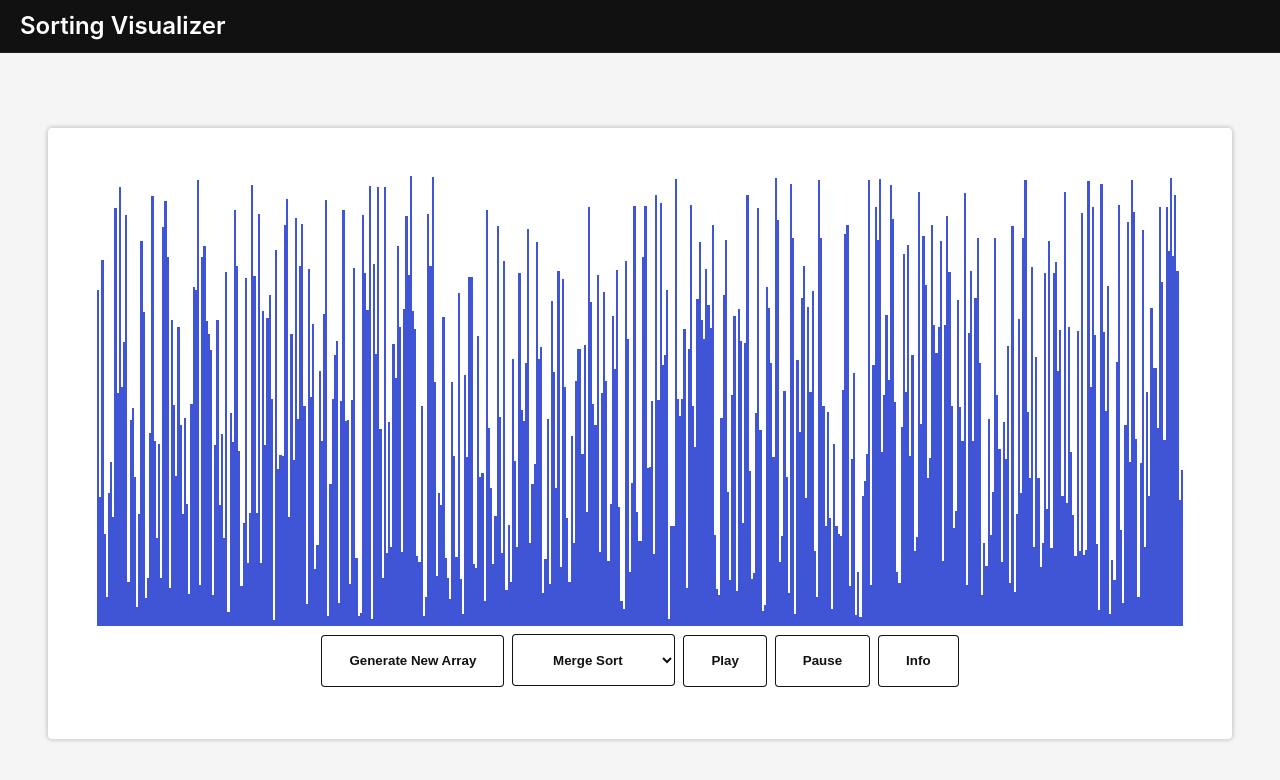
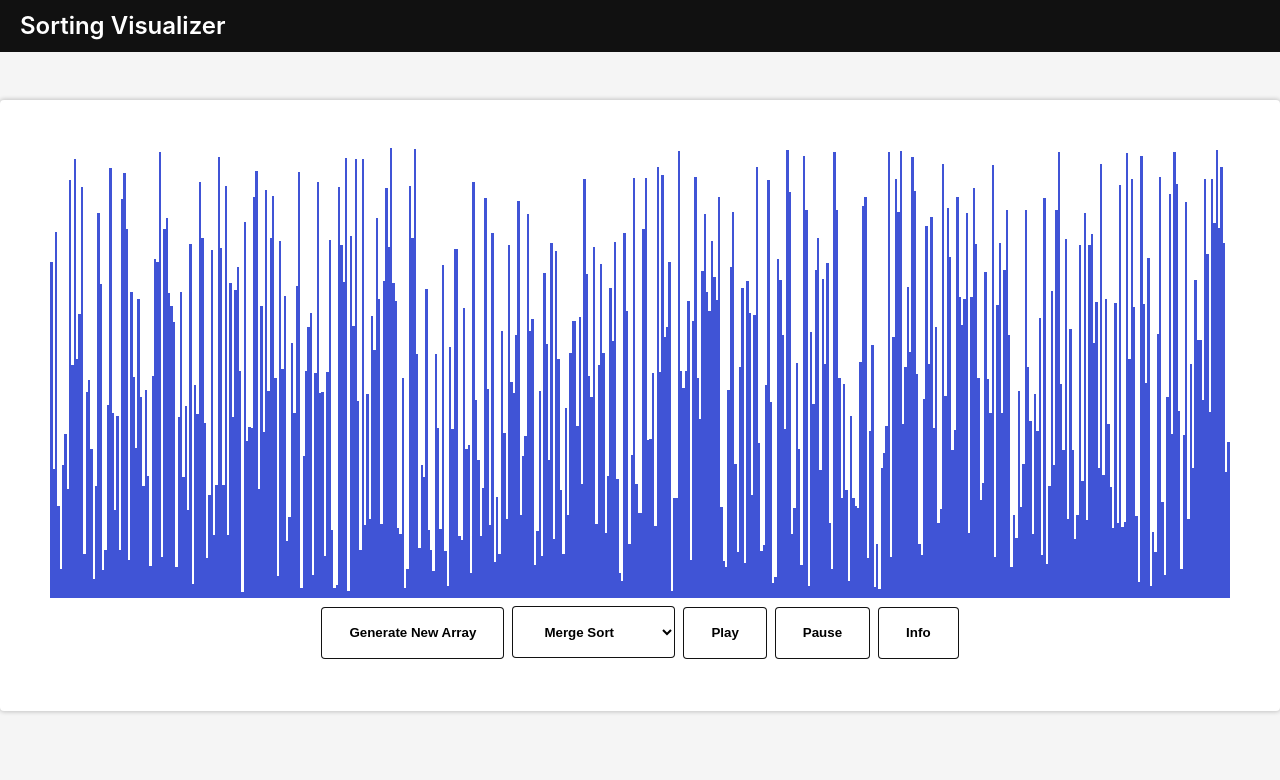
Before and after one commit to cameronmcginley/sorting-visualizer, a React (Create React App) app: page / in a window 1280 px wide. Shown: the top 780 px of the page. Built offline with nearby package versions, Linux system fonts and the light colour scheme.

Commit message:
Cleaned up

```diff
--- a/public/assets/css/main.css
+++ b/public/assets/css/main.css
@@ -1,34 +1,18 @@
-body {
-    background-color: var(--overall-background-color);
-    color: var(--text-color);
-}
-body.is-preload *,
-body.is-preload *:before,
-body.is-preload *:after {
-    -moz-animation: none !important;
-    -webkit-animation: none !important;
-    -ms-animation: none !important;
-    animation: none !important;
-    -moz-transition: none !important;
-    -webkit-transition: none !important;
-    -ms-transition: none !important;
-    transition: none !important;
-}
-
 :root {
     --overall-background-color: #f5f5f5;
     --main-background-color: #ffffff;
     --text-color: #121212;
     --large-button-background-color: #ffffff;
     --main-shadow: 0px 0px 4px 1px rgba(0, 0, 0, 0.2);
-    --theme-icon: url("../../images/MoonIconInner.png");
-    --theme-icon-highlight: url("../../images/MoonIcon.png");
-    --accent-color: #4054d6; /* #ce1b28 */
-    --accent-color-hover: #5768db; /* #e2212f */
-    --accent-color-active: #2d43d2; /* #b71824 */
+    /*--theme-icon: url("../../images/MoonIconInner.png");
+    --theme-icon-highlight: url("../../images/MoonIcon.png");*/
+    --accent-color: #4054d6;
+    --accent-color-hover: #5768db;
+    --accent-color-active: #2d43d2;
     --button-outline: var(--text-color);
 }
 
+/*
 .dark-mode {
     --overall-background-color: #111111;
     --main-background-color: #151515;
@@ -54,112 +38,83 @@ body.is-preload *:after {
 }
 .theme:hover {
     background-image: var(--theme-icon-highlight);
-}
+}*/
 
-div .plot {
-    max-width: 100%;
-    margin-left: auto;
-    margin-right: auto;
-}
-
-a {
-    color: var(--accent-color);
-}
-
-/* Inner */
-.inner {
-    margin: 0 auto;
-    width: 75rem;
-    max-width: calc(100% - 6rem);
-}
-@media screen and (max-width: 480px) {
-    .inner {
-        max-width: calc(100% - 3rem);
-    }
-}
-
-/* Button */
-button,
-.button {
-    border: 0;
-    border-radius: 4px;
-    cursor: pointer;
-    display: inline-block;
-    font-weight: 600;
-    height: 3.25rem;
-    line-height: 3.25rem;
-    padding: 0 1.75rem;
-    text-align: center;
-    text-decoration: none;
-    white-space: nowrap;
-    margin: 0.25rem;
-    background-color: transparent;
-    box-shadow: inset 0 0 0 1px var(--button-outline);
-    color: var(--text-color) !important;
-}
-button:hover,
-.button:hover {
-    background-color: rgba(64, 84, 214, 0.4);
-}
-button:hover:active,
-.button:hover:active {
-    background-color: rgba(64, 84, 214, 0.6);
-}
-
-select,
-.select {
-    border: 0;
-    border-radius: 4px;
-    cursor: pointer;
-    display: inline-block;
-    font-weight: 600;
-    height: 3.25rem;
-    line-height: 3.25rem;
-    padding: 0 1.75rem;
-    text-align: center;
-    text-decoration: none;
-    white-space: nowrap;
-    margin: 0.25rem;
-    background-color: transparent;
-    box-shadow: inset 0 0 0 1px var(--button-outline);
-    color: var(--text-color) !important;
-}
-
-/* Wrapper */
-.wrapper {
-    padding: 8rem 0 6rem 0;
-    position: relative;
-    z-index: 1;
+body {
+    background-color: var(--overall-background-color);
+    color: var(--text-color);
 }
 
 #header {
-    border-bottom-style: solid;
+    /*For dark theme*/
+    /*border-bottom-style: solid;
     border-bottom-width: 1px;
-    border-bottom-color: #202020;
-    align-items: center;
-    display: flex;
+    border-bottom-color: #202020;*/
     background: #111111;
     color: var(--header-text-color);
     height: 3.25rem;
     line-height: 3.25rem;
-    position: fixed;
     width: 100%;
-    z-index: 10001;
 }
 
-#header > .logo {
+#header .logo {
     color: #ffffff;
     font-size: 1.5rem;
     font-weight: 600;
     padding: 0 1.25rem;
 }
 
-/* Main */
+#main {
+    padding: 3rem 0 0 0;
+}
+
 #main .content {
     background: var(--main-background-color);
     /* Change to 0px for square corner */
     border-radius: 4px;
     box-shadow: var(--main-shadow);
-    margin-bottom: 2rem;
     padding: 3rem;
+    width: 75rem;
+    margin: 0 auto;
+    max-width: calc(100% - 6rem);
 }
+
+button {
+    border: 0;
+    border-radius: 4px;
+    cursor: pointer;
+    font-weight: 550;
+    height: 3.25rem;
+    line-height: 3.25rem;
+    padding: 0 1.75rem;
+    margin: 0.25rem;
+    background-color: transparent;
+    box-shadow: inset 0 0 0 1px var(--button-outline);
+}
+button:hover {
+    background-color: rgba(64, 84, 214, 0.4);
+}
+button:hover:active {
+    background-color: rgba(64, 84, 214, 0.6);
+}
+button:disabled {
+    background-color: rgba(0, 0, 0, 0.1);
+    cursor: default;
+}
+
+select {
+    border: 0;
+    border-radius: 4px;
+    cursor: pointer;
+    font-weight: 550;
+    height: 3.25rem;
+    line-height: 3.25rem;
+    padding: 0 1.75rem;
+    margin: 0.25rem;
+    background-color: transparent;
+    box-shadow: inset 0 0 0 1px var(--button-outline);
+}
+select:disabled {
+    background-color: rgba(0, 0, 0, 0.1);
+    cursor: default;
+}
```
